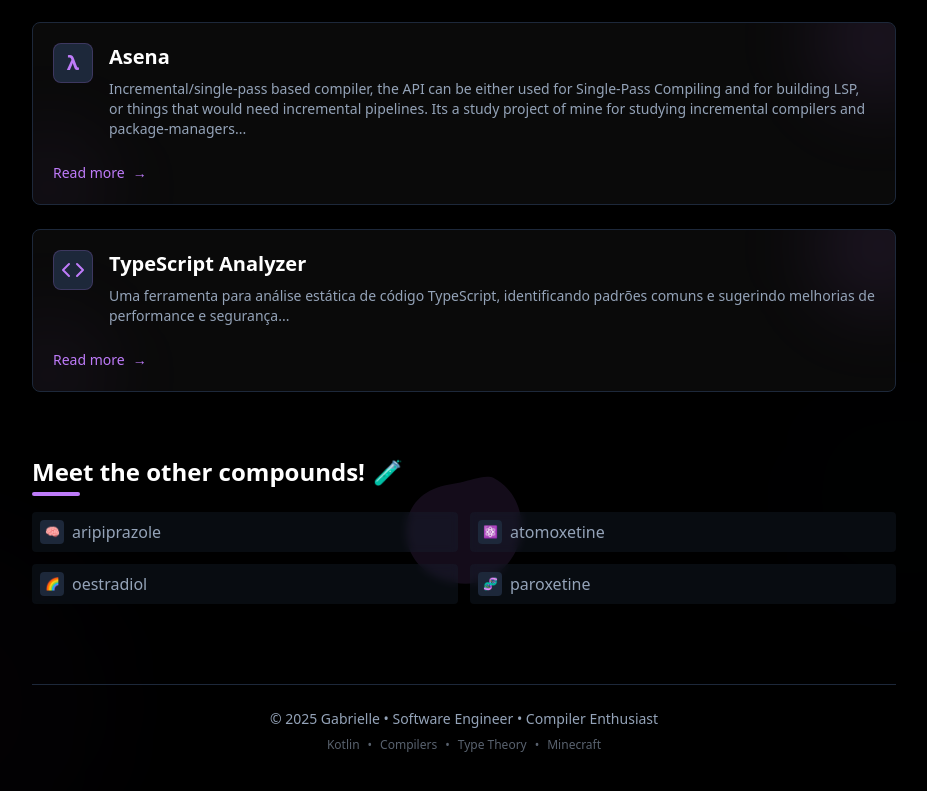
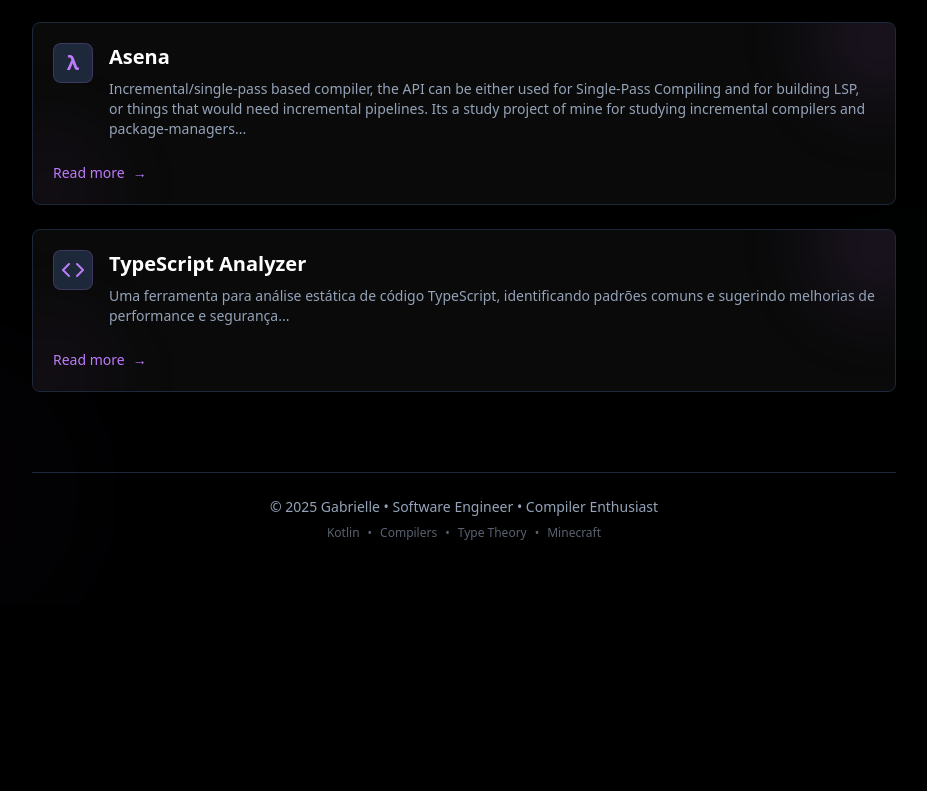
Before and after one commit to Kremilly/NewPortfolio, a React (Vite) app: page / in a window 1280 px wide. Shown: the part 896-1687 px from the top of the page, without its empty margins (176-1103 px from the left). After the commit the page ends 1501 px from the top, so only its background shows below. Built offline with nearby package versions, Linux system fonts and the light colour scheme.

Commit message:
Remove "Meet the other compounds" section

```diff
--- a/src/pages/Index.tsx
+++ b/src/pages/Index.tsx
@@ -3,7 +3,6 @@ import { useEffect, useState } from "react";
 import { useQuery } from "@tanstack/react-query";
 import { Avatar } from "@/components/Avatar";
 import { ProjectCard } from "@/components/ProjectCard";
-import { CompoundLink } from "@/components/CompoundLink";
 import { Code, Waves, Terminal } from "lucide-react";
 import { fetchProjects } from "@/services/projectService";
 import { Project } from "@/types/project";
@@ -120,54 +119,6 @@ const Index = () => {
           </div>
         </div>
 
-        {/* Meet the other compounds section */}
-        <div className="relative">
-          <div className="absolute -z-10 bottom-0 left-0 w-full h-full opacity-10">
-            <svg
-              viewBox="0 0 200 200"
-              xmlns="http://www.w3.org/2000/svg"
-              className="w-full h-full"
-            >
-              <path
-                fill="hsl(var(--primary))"
-                d="M41.3,-69.7C53.6,-63.3,63.8,-52.3,70.1,-39.3C76.4,-26.3,78.8,-11.3,77.2,3C75.7,17.3,70.2,30.9,61.7,42.3C53.2,53.7,41.6,62.9,28.7,67.8C15.8,72.8,1.6,73.5,-12.4,71.3C-26.5,69.2,-40.3,64.2,-51.6,55.4C-63,46.6,-71.8,34,-75.8,19.8C-79.9,5.7,-79.1,-10,-73.7,-23.1C-68.3,-36.3,-58.2,-46.8,-46.1,-53.1C-34,-59.5,-19.9,-61.7,-4.9,-64.3C10.1,-66.9,29,-76,41.3,-69.7Z"
-                transform="translate(100 100)"
-              />
-            </svg>
-          </div>
-
-          <h2 className="section-title">
-            Meet the other compounds! <span className="text-primary ml-2">🧪</span>
-          </h2>
-
-          <div className="grid grid-cols-1 sm:grid-cols-2 gap-3">
-            <CompoundLink
-              name="aripiprazole"
-              href="#aripiprazole"
-              icon="🧠"
-              className="backdrop-blur-sm bg-secondary/30 hover:bg-secondary/50"
-            />
-            <CompoundLink
-              name="atomoxetine"
-              href="#atomoxetine"
-              icon="⚛️"
-              className="backdrop-blur-sm bg-secondary/30 hover:bg-secondary/50"
-            />
-            <CompoundLink
-              name="oestradiol"
-              href="#oestradiol"
-              icon="🌈"
-              className="backdrop-blur-sm bg-secondary/30 hover:bg-secondary/50"
-            />
-            <CompoundLink
-              name="paroxetine"
-              href="#paroxetine"
-              icon="🧬"
-              className="backdrop-blur-sm bg-secondary/30 hover:bg-secondary/50"
-            />
-          </div>
-        </div>
-
         {/* Footer */}
         <footer className="mt-20 pt-6 border-t border-muted text-center text-muted-foreground text-sm">
           <p>&copy; {new Date().getFullYear()} Gabrielle • Software Engineer • Compiler Enthusiast</p>
```
